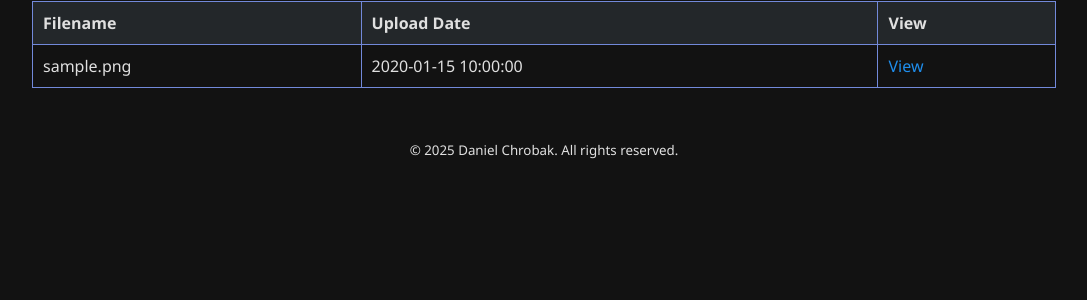
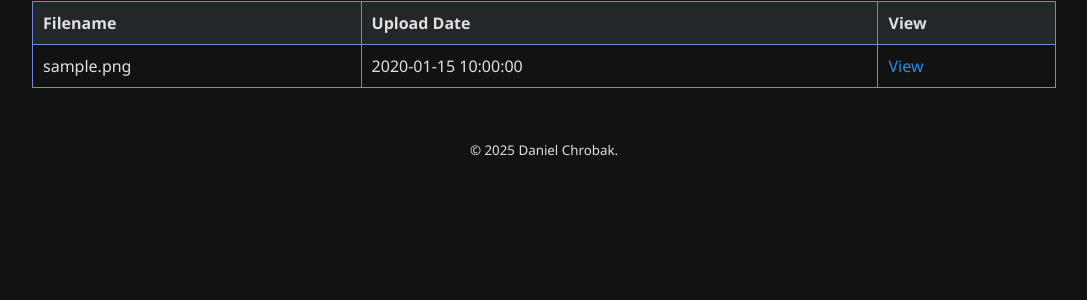
Before and after one commit to DanielChrobak/Discord-Storage-Server, a Flask app: page /files in a window 1280 px wide. Shown: the part 93-393 px from the top of the page, without its empty margins (96-1183 px from the left). Run offline with Flask 3, Linux system fonts and the light colour scheme; the visitor is signed in with stand-in values (Sample User, id 1); tables that the repository leaves empty hold one stand-in row (values such as "Sample post"); parts of the project's set-up code (start-up, migrations or seed data) failed here and were passed over.

```diff
--- a/templates/admin_users.html
+++ b/templates/admin_users.html
@@ -199,7 +199,7 @@
         }
     </script>
     <footer>
-        <small>&copy; <span id="year"></span> Daniel Chrobak. All rights reserved.</small>
+        <small>&copy; <span id="year"></span> Daniel Chrobak.</small>
     </footer>
 
     <script>
--- a/templates/file_explorer.html
+++ b/templates/file_explorer.html
@@ -68,7 +68,7 @@
         </tbody>
     </table>
     <footer>
-        <small>&copy; <span id="year"></span> Daniel Chrobak. All rights reserved.</small>
+        <small>&copy; <span id="year"></span> Daniel Chrobak.</small>
     </footer>
 
     <script>
--- a/templates/file_info.html
+++ b/templates/file_info.html
@@ -162,7 +162,7 @@
         }
     </script>
     <footer>
-        <small>&copy; <span id="year"></span> Daniel Chrobak. All rights reserved.</small>
+        <small>&copy; <span id="year"></span> Daniel Chrobak.</small>
     </footer>
 
     <script>
--- a/templates/index.html
+++ b/templates/index.html
@@ -175,7 +175,7 @@
         }
     </script>
     <footer>
-        <small>&copy; <span id="year"></span> Daniel Chrobak. All rights reserved.</small>
+        <small>&copy; <span id="year"></span> Daniel Chrobak.</small>
     </footer>
 
     <script>
--- a/templates/login.html
+++ b/templates/login.html
@@ -59,7 +59,7 @@
         </form>
     </div>
     <footer>
-        <small>&copy; <span id="year"></span> Daniel Chrobak. All rights reserved.</small>
+        <small>&copy; <span id="year"></span> Daniel Chrobak.</small>
     </footer>
 
     <script>
--- a/templates/setup.html
+++ b/templates/setup.html
@@ -60,7 +60,7 @@
         </form>
     </div>
     <footer>
-        <small>&copy; <span id="year"></span> Daniel Chrobak. All rights reserved.</small>
+        <small>&copy; <span id="year"></span> Daniel Chrobak.</small>
     </footer>
 
     <script>
```
